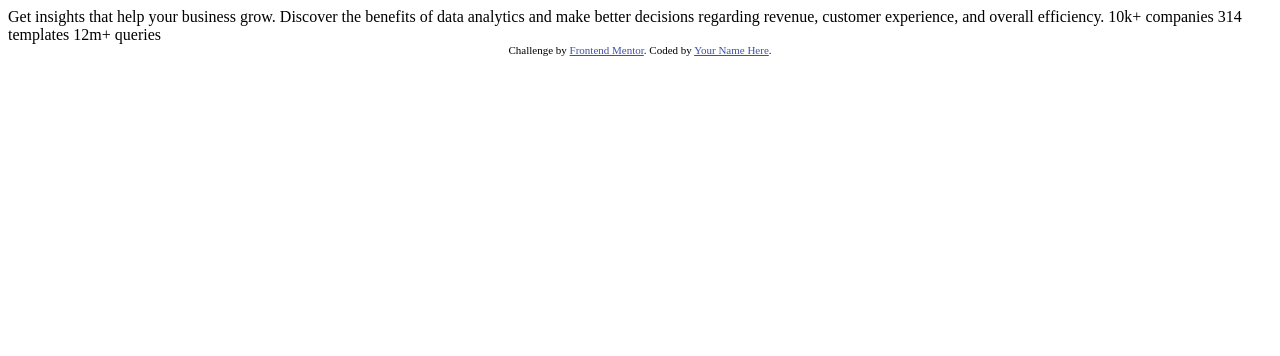
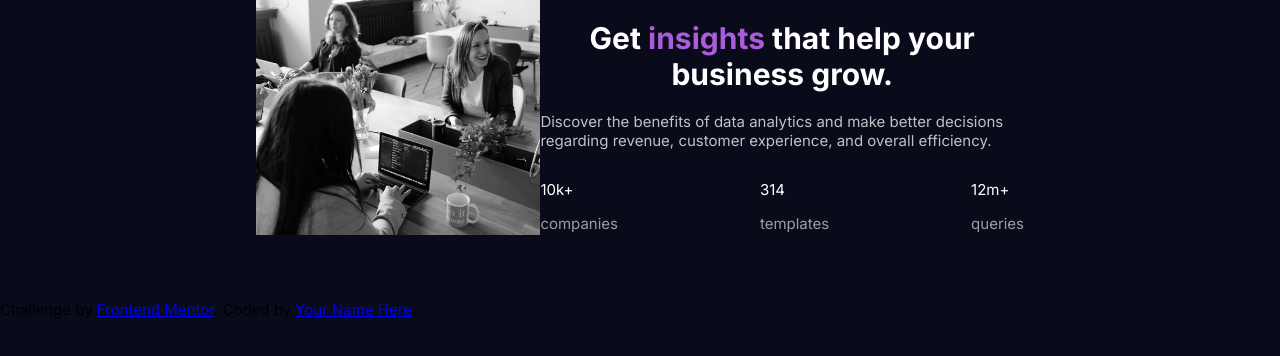
Before and after one commit to PhiweM/stats-preview-card, a plain HTML site: page index.html in a window 1280 px wide. Drawn offline with Linux system fonts and the light colour scheme.

Commit message:
complete inde.html

```diff
--- a/index.html
+++ b/index.html
@@ -8,22 +8,50 @@
 
   <title>Frontend Mentor | Stats preview card component</title>
 
-  <!-- Feel free to remove these styles or customise in your own stylesheet 👍 -->
-  <style>
-    .attribution { font-size: 11px; text-align: center; }
-    .attribution a { color: hsl(228, 45%, 44%); }
-  </style>
+  <!-- main style sheet -->
+  <link rel="stylesheet" href="style.css">
+
 </head>
 <body>
+  <div class="container-main">
 
-  Get insights that help your business grow.
+    <div class="card-header">
+      <img src="./images/image-header-desktop.jpg" alt="img">
+      <div class="overlay"></div>
+    </div>
 
-  Discover the benefits of data analytics and make better decisions regarding revenue, customer
-  experience, and overall efficiency.
+    <!-- content container -->
+    <div class="card-desc">
+      <div class="main-heading">
+        <h1>  Get <span>insights</span>  that help your business grow.</h1>
+      </div>
 
-  10k+ companies
-  314 templates
-  12m+ queries
+      <div class="main-paragraph">
+        <p>Discover the benefits of data analytics and make better decisions regarding revenue, customer
+          experience, and overall efficiency.
+        </p>
+      </div>
+
+      <div class="stats">
+        <div class="stats-container">
+          <p class="stat"> 10k+ </p>
+          <p class="stats-heading">companies</p>
+        </div>
+
+        <div class="stats-container">
+          <p class="stat"> 314</p>
+          <p class="stats-heading">templates</p>
+        </div>
+
+        <div class="stats-container">
+          <p class="stat"> 12m+</p>
+          <p class="stats-heading">queries</p>
+        </div>
+      </div>
+    </div>
+    <!-- end content container -->
+  </div>
+
 
   <div class="attribution">
     Challenge by <a href="https://www.frontendmentor.io?ref=challenge" target="_blank">Frontend Mentor</a>.
--- a/style.css
+++ b/style.css
@@ -0,0 +1,114 @@
+/*
+===============
+Fonts
+===============
+*/
+/* Inter font style */
+@import url('https://fonts.googleapis.com/css2?family=Inter:wght@400;700&display=swap');
+/* Lexenda Deca */
+@import url('https://fonts.googleapis.com/css2?family=Inter:wght@400;700&family=Lexend+Deca&display=swap');
+
+
+/*
+===============
+Global Styles
+===============
+*/
+*{
+    border-radius: 0;
+    box-sizing: 0;
+}
+html,
+body{
+    height: 100%;
+    margin: 0;
+    font-size: 15px;
+    font-family: 'Inter', sans-serif;
+    background-color: hsl(233, 47%, 7%);
+}
+.container-main {
+    display: flex;
+    width: 60%;
+    min-height: 300px;
+    margin: 0 auto;
+    display: -webkit-flex;
+}
+.card{
+    background-color: hsl(244, 38%, 16%);
+}
+
+.card-header img{
+    display: block;
+    width: 100%;
+    height: auto;
+}
+/* .overlay {
+    position: absolute;
+    width: 100%;
+    height: 100%;
+    top: 0;
+    left: 0;
+    right: 0;
+    bottom: 0;
+    background-color: hsl(277, 64%, 61%);
+} */
+
+ .main-heading {
+    color: hsl(0, 0%, 100%);
+    text-align: center;
+}
+ .main-heading span{
+    color: hsl(277, 64%, 61%);
+}
+
+.main-paragraph {
+    color: hsla(0, 0%, 100%, 0.75);
+}
+
+.stats {
+    display: flex;
+    justify-content: space-between;
+}
+.stats .stat {
+    color: hsl(0, 0%, 100%);
+}
+.stats .stats-heading {
+    color: hsla(0, 0%, 100%, 0.6);
+}
+
+
+/* @media screen and (min-width: 365px) {
+
+} */
+/* @media screen and (min-width: 769px) {
+
+} */
+
+/* .container-main{
+    display: grid;
+    grid-template-columns: 1fr 1fr;
+    grid-auto-rows:350px auto;
+    max-width: 1500px;
+    margin: 0;
+    position: absolute;
+    top: 50%;
+    left: 50%;
+    transform: translate(-50%, -50%);
+} */ */
+
+/* .img-overlay{
+    border: 1px solid black;
+}
+.img-overlay img{
+    max-width: 100%;
+    height: auto;
+    padding: 0;
+    margin: 0;
+}
+.content{
+    border: 1px solid black;
+} */
+
+/* .stats{
+    display: flex;
+} */
```
